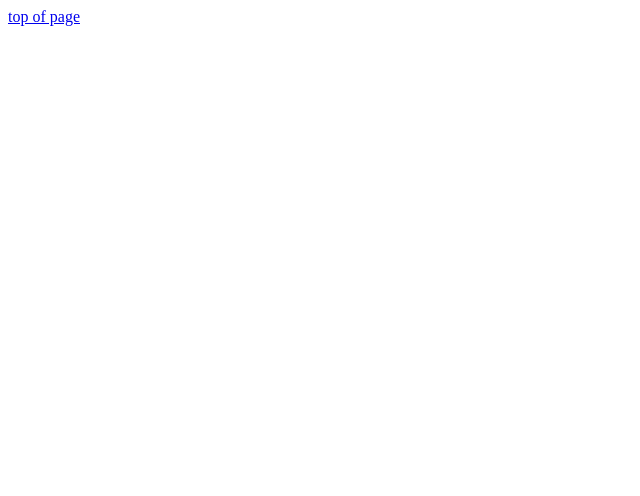
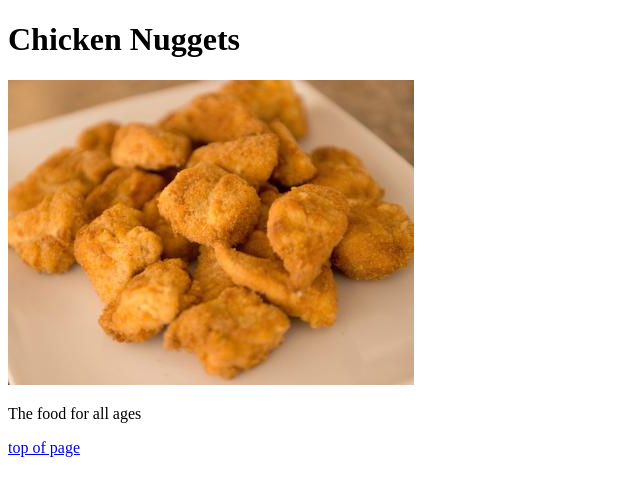
Before and after one commit to rwround/odin-recipies, a plain HTML site: page recipies/nuggets.html in a window 1280 px wide. Shown: the whole page, without its empty margins (0-640 px from the left). Drawn offline with Linux system fonts and the light colour scheme.

Commit message:
added images to each html file

```diff
--- a/recipies/nuggets.html
+++ b/recipies/nuggets.html
@@ -7,7 +7,10 @@
     <title>Document</title>
 </head>
 <body>
+    <h1>Chicken Nuggets</h1>
 
+    <img src="../images/nuggets.jpeg">
+    <p>The food for all ages</p>
 
 
 
```
Also changed, not shown: recipies/ChickenPotPie.html (+2 -0 lines), recipies/hotdog.html (+1 -0 lines), 2 other files.
